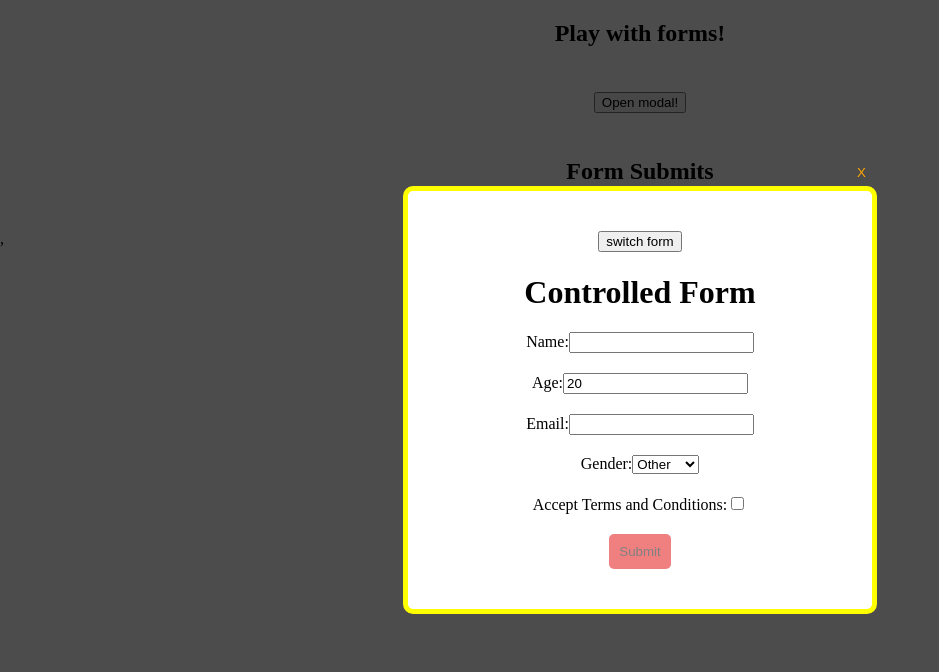
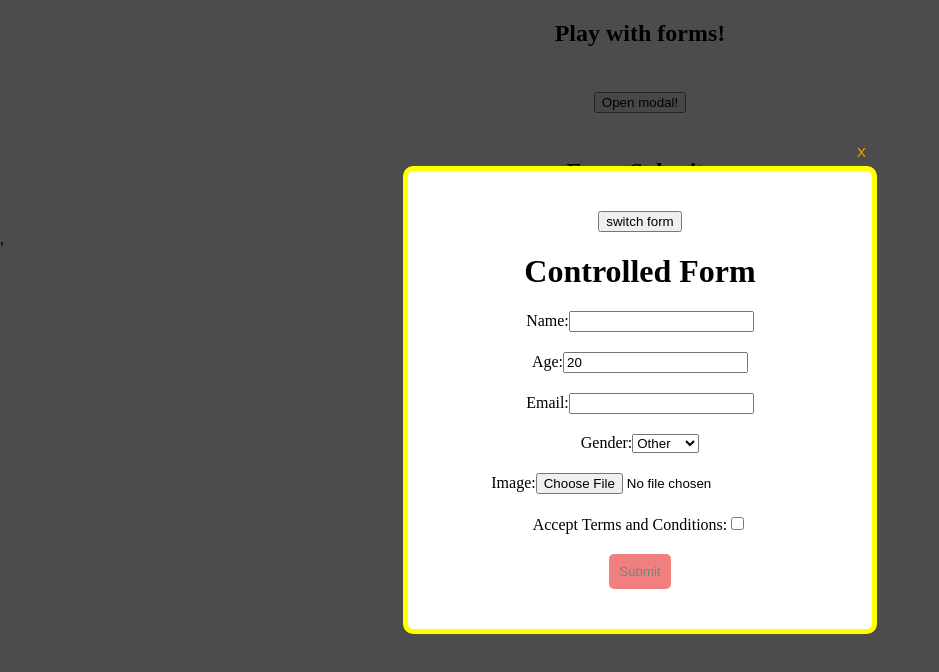
Before and after one commit to CarrotAnikerok/react-rs-school, a React (Vite) app: page / in a window 1280 px wide. Both pictures are taken after a click on the button "Open modal!". Shown: the top 672 px of the page, without its empty margins (0-939 px from the left). Built offline with nearby package versions, Linux system fonts and the light colour scheme.

Commit message:
feat: add image input

```diff
--- a/src/components/Card/Card.css
+++ b/src/components/Card/Card.css
@@ -1,3 +1,8 @@
+img {
+    max-width: 200px;
+    min-width: 200px;
+}
+
 .card {
     animation: flashNew 2s ease-in-out;
     border: 10px solid yellow;
--- a/src/components/Card/Card.tsx
+++ b/src/components/Card/Card.tsx
@@ -1,4 +1,4 @@
-import type { Submission } from "../schemas/submissions"
+import type { Submission } from "../../hooks/create";
 import './Card.css'
 
 type CardProps = {
@@ -14,6 +14,8 @@ export default function Card({ submission }: CardProps) {
                 <p>Name: {submission.name}</p>
                 <p>Age: {submission.age}</p>
                 <p>Gender: {submission.gender}</p>
+                <p>Image: </p>
+                <img src={submission.picture}></img>
             </div>
         </div>
   )
--- a/src/components/CardList/CardList.tsx
+++ b/src/components/CardList/CardList.tsx
@@ -1,5 +1,5 @@
+import type { Submission } from "../../hooks/create"
 import Card from "../Card/Card"
-import type { Submission } from "../schemas/submissions"
 import './CardList.css'
 
 type CardProps = {
--- a/src/components/Forms/ControlledForm/ControlledForm.tsx
+++ b/src/components/Forms/ControlledForm/ControlledForm.tsx
@@ -1,7 +1,9 @@
 import { useId } from "react";
 import { useForm } from "react-hook-form";
-import { submitFormSchema, type Submission } from "../../schemas/submissions";
+import { submitFormSchema, type SubmitForm } from "../../schemas/submissions";
 import { zodResolver } from "@hookform/resolvers/zod";
+import type { Submission } from "../../../hooks/create";
+import { toBase64 } from "../../utils/utils";
 
 type FormProps = {
     close: () => void;
@@ -9,8 +11,8 @@ type FormProps = {
 }
 
 export default function ControlledForm({ close, submit}: FormProps) {
-    const [nameId, ageId, emailId, genderId, termsId] = [useId(), useId(), useId(), useId(), useId()];
-    const { register, handleSubmit, formState: { isValid, errors }  } = useForm({
+    const [nameId, ageId, emailId, genderId, imageId, termsId] = [useId(), useId(), useId(), useId(), useId(), useId()];
+    const { register, handleSubmit, formState: { isValid, errors, isSubmitting }  } = useForm({
       defaultValues: {
         name: '',
         age: 20,
@@ -20,8 +22,11 @@ export default function ControlledForm({ close, submit}: FormProps) {
       mode: "onChange"
     });
 
-    function submitForm(data: Submission) {
-        submit(data);
+    async function submitForm(data: SubmitForm) {
+        const base64picture = await toBase64(data.picture);
+        const newData = {...data, picture: base64picture}
+        submit(newData);
+
         close();
     }
 
@@ -58,13 +63,19 @@ export default function ControlledForm({ close, submit}: FormProps) {
                 </label>
                 <p>{errors.gender?.message}</p>
 
+                <label htmlFor={imageId}>
+                    Image:
+                    <input id={imageId} {...register('picture')} type='file' accept="image/*"></input>
+                </label>
+                <p>{errors.picture?.message}</p>
+
                 <label htmlFor={termsId}>
                     Accept Terms and Conditions:
                     <input id={termsId} type="checkbox" {...register('terms')} value="yes"/>
                 </label>
                 <p>{errors.terms?.message}</p>
 
-                  <button type="submit" disabled={!isValid} className='submit-button'>Submit</button>
+                  <button type="submit" disabled={!isValid || isSubmitting} className='submit-button'>Submit</button>
               </form>
       </div>
     )
--- a/src/components/Forms/UncontrolledForm/UncontrolledForm.tsx
+++ b/src/components/Forms/UncontrolledForm/UncontrolledForm.tsx
@@ -1,7 +1,9 @@
 import {  useId, useState } from 'react';
 import '../Form.css';
-import { submitFormSchema, type Submission } from '../../schemas/submissions';
+import { submitFormSchema, type SubmitForm } from '../../schemas/submissions';
 import * as z from "zod";
+import type { Submission } from '../../../hooks/create';
+import { toBase64 } from '../../utils/utils';
 
 type FormProps = {
     close: () => void;
@@ -9,16 +11,17 @@ type FormProps = {
 }
 
 export default function UncontrolledForm({ close, submit }: FormProps) {
-    const [nameId, ageId, emailId, genderId, termsId] = [useId(), useId(), useId(), useId(), useId()];
+    const [nameId, ageId, emailId, genderId, imageId, termsId] = [useId(), useId(), useId(), useId(), useId(), useId()];
     const [ error, setError ] = useState({
         name: '',
         age: '',
         email: '',
         gender: '',
-        terms: ''
+        terms: '',
+        picture: '',
     });
 
-    function handleSubmit(event: React.SubmitEvent<HTMLFormElement>) {
+    async function handleSubmit(event: React.SubmitEvent<HTMLFormElement>) {
         event.preventDefault();
         const form = event.target as HTMLFormElement;
         const formData = new FormData(form);
@@ -26,9 +29,11 @@ export default function UncontrolledForm({ close, submit }: FormProps) {
         const result = submitFormSchema.safeParse(rawData)
 
         if (result.success) {
-            const submission: Submission = result.data;
-            console.log(submission);
-            submit(submission)
+            const submission: SubmitForm = result.data;
+            const base64picture = await toBase64(submission.picture);
+            const newData = {...result.data, picture: base64picture}
+
+            submit(newData)
             close();
         } else {
             const fieldErrors = z.treeifyError(result.error);
@@ -38,6 +43,7 @@ export default function UncontrolledForm({ close, submit }: FormProps) {
                 age: fieldErrors.properties?.age?.errors[0] || '',
                 email: fieldErrors.properties?.email?.errors[0] || '',
                 gender: fieldErrors.properties?.gender?.errors[0] || '',
+                picture: fieldErrors.properties?.picture?.errors[0] || '',
                 terms: fieldErrors.properties?.terms?.errors[0] || '',
             })
         }
@@ -74,6 +80,12 @@ export default function UncontrolledForm({ close, submit }: FormProps) {
                 </label>
                  <p>{error.gender}</p>
 
+                <label htmlFor={imageId}>
+                    Image:
+                    <input id={imageId} name="picture" type='file' accept="image/*"></input>
+                </label>
+                <p>{error.picture}</p>
+
                 <label htmlFor={termsId}>
                     Accept Terms and Conditions:
                     <input id={termsId} type="checkbox" name="terms" value="yes" />
--- a/src/components/schemas/submissions.tsx
+++ b/src/components/schemas/submissions.tsx
@@ -5,8 +5,46 @@ export const submitFormSchema = z.object({
     age: z.coerce.number().positive({ message: 'Should be positive' }),
     email: z.string().min(1, { message: 'Field required' }).refine(validateEmail, { message: 'Email is wrong'}),
     gender: z.string({ message: 'Field required' }),
+    picture: z.union([
+        z.instanceof(FileList),
+        z.instanceof(File)
+        ]).transform((file) => {
+            if (file instanceof FileList) return file[0];
+            if (file instanceof File) return file;
+            return null;
+        })
+        .refine((file) => !!file, 'File required')
+        .refine(validateImgSize, 'File size must be less than 10mb')
+        .refine(validateImgType, 'File must be image'),
     terms: z.literal('yes', {message: 'Should be checked'}),
 })
+
+function validateImgSize(file: File) {
+    const MAX_FILE_SIZE = 10 * 1024 * 1024;
+
+    if (!file) {
+        return false;
+    }
+
+    if (file.size > MAX_FILE_SIZE) {
+        console.log(`size is ${file.size}`)
+        return false;
+    }
+
+    return true;
+}
+
+function validateImgType(file: File) {
+    if (!file) {
+        return false;
+    }
+
+    if (!file.type.startsWith('image/')) {
+        return false;
+    }
+
+    return true;
+}
 
 function validateEmail(email:string) {
     if (email.split('@').length < 2) {
@@ -25,4 +63,4 @@ function validateEmail(email:string) {
     return false;
 }
 
-export type Submission= z.infer<typeof submitFormSchema>
+export type SubmitForm= z.infer<typeof submitFormSchema>
--- /dev/null
+++ b/src/components/utils/utils.tsx
@@ -0,0 +1,8 @@
+export function toBase64(file: File): Promise<string> {
+    return new Promise((resolve, reject) => {
+        const reader = new FileReader();
+        reader.readAsDataURL(file);
+        reader.onload = () => resolve(reader.result as string);
+        reader.onerror = reject;
+    });
+}
```
Also changed, not shown: src/hooks/create.tsx (+9 -1 lines). Lines whose indentation alone changed are shown as unchanged.
